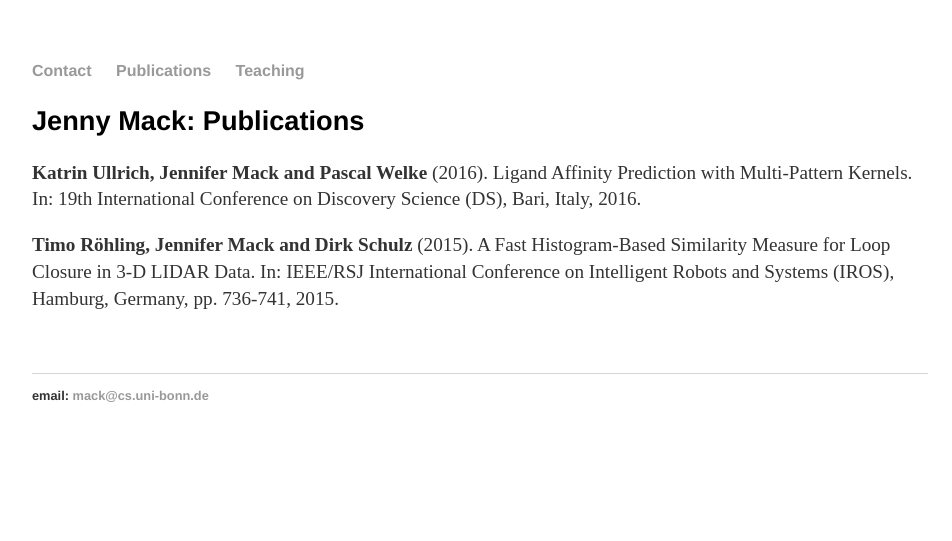
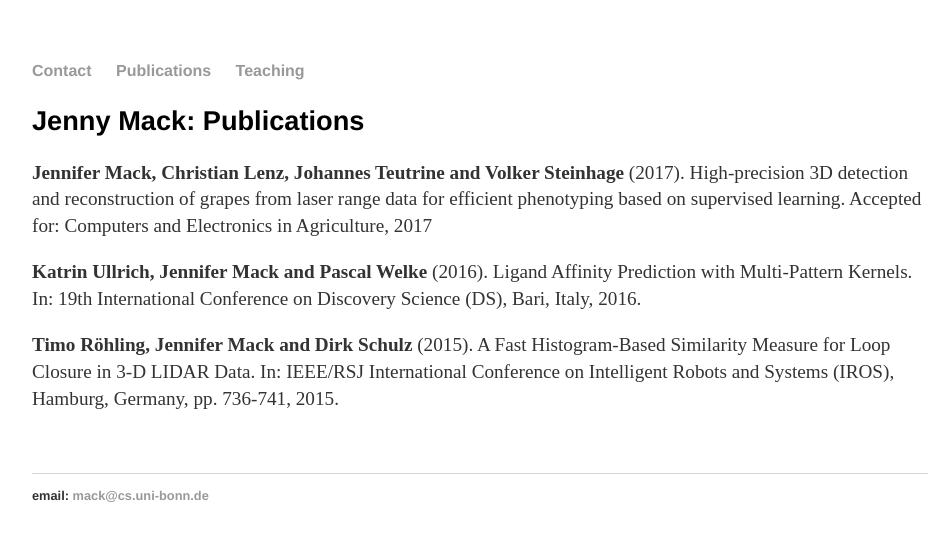
Before and after one commit to JennyMack/JennyMack.github.io, a Jekyll site: the page built from publications/index.html, in a window 1280 px wide. Shown: the top 541 px of the page, without its empty margins (160-1112 px from the left). Built offline with Jekyll 4.4.1, drawn with Linux system fonts in a browser that asks for light colours.

Commit message:
added new publication and changed phone number

```diff
--- a/_layouts/default.html
+++ b/_layouts/default.html
@@ -25,7 +25,7 @@
   <footer>
    <ul>
    email: <li><a href="mailto:mack@cs.uni-bonn.de">mack@cs.uni-bonn.de</a></li>
-   <!--<li><a href="https://jenny42.github.io">jenny42.github.io</a></li>-->
+   <!--<li><a href="http://jennymack.github.io/">jennymack.github.io</a></li>-->
    </ul>
   </footer>
   </body>
--- a/index.html
+++ b/index.html
@@ -13,7 +13,7 @@ title: Jenny Mack's Homepage
 		53113 Bonn<br>
 		Germany<br>
 		<strong>Room:</strong> II.05 <br>
-		<strong>Phone:</strong> +49 228 73-4538<br>
+		<strong>Phone:</strong> +49 228 73-4296<br>
 		<strong>Mail:</strong><span class="obfuscate"> mack@cs.uni-bonn.de</span>
 	</address>
 </div>
--- a/publications/index.html
+++ b/publications/index.html
@@ -5,6 +5,7 @@ title: Publications
 
 <div class="cv">
 	<h2>Jenny Mack: Publications</h2>
-		<p><strong>Katrin Ullrich, Jennifer Mack and Pascal Welke</strong> (2016). Ligand Affinity Prediction with Multi-Pattern Kernels. In: 19th International Conference on Discovery Science (DS), Bari, Italy, 2016. <br>
+	<p><strong>Jennifer Mack, Christian Lenz, Johannes Teutrine and Volker Steinhage</strong> (2017). High-precision 3D detection and reconstruction of grapes from laser range data for efficient phenotyping based on supervised learning. Accepted for: Computers and Electronics in Agriculture, 2017 <br>
+	<p><strong>Katrin Ullrich, Jennifer Mack and Pascal Welke</strong> (2016). Ligand Affinity Prediction with Multi-Pattern Kernels. In: 19th International Conference on Discovery Science (DS), Bari, Italy, 2016. <br>
 	<p><strong>Timo R&oumlhling, Jennifer Mack and Dirk Schulz</strong> (2015). A Fast Histogram-Based Similarity Measure for Loop Closure in 3-D LIDAR Data. In: IEEE/RSJ International Conference on Intelligent Robots and Systems (IROS), Hamburg, Germany, pp. 736-741, 2015.
 </div>
```
